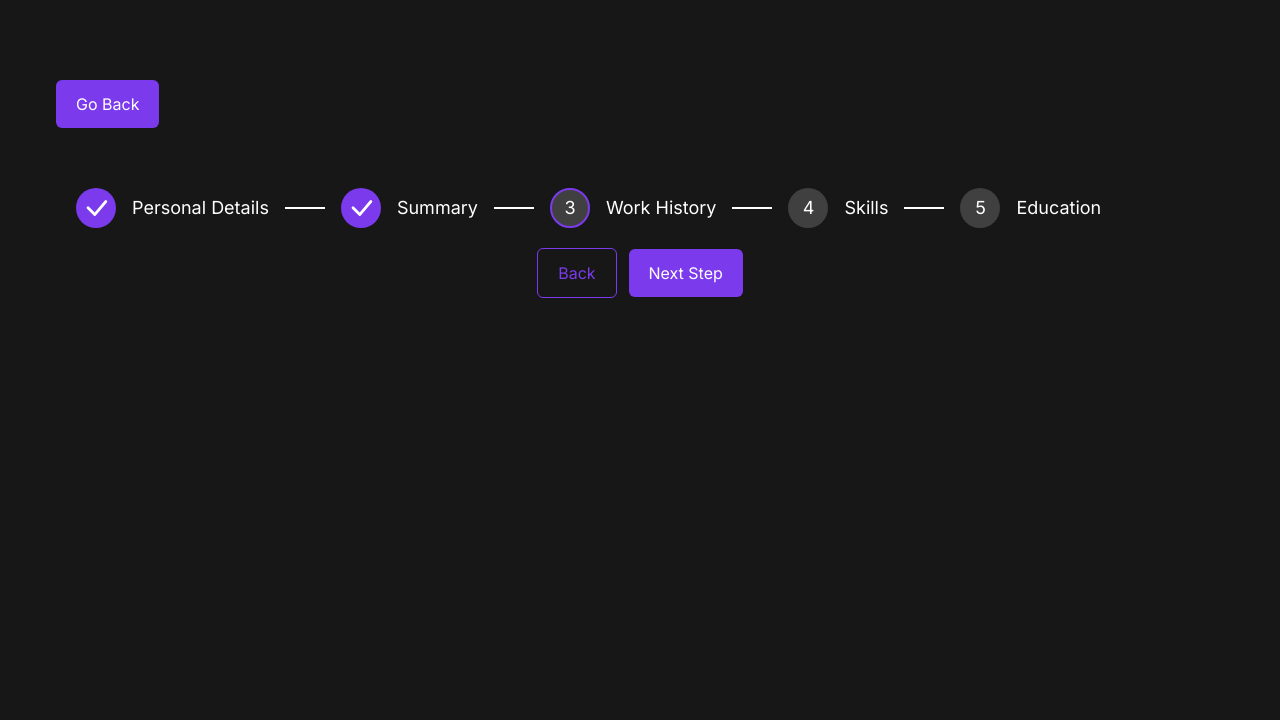
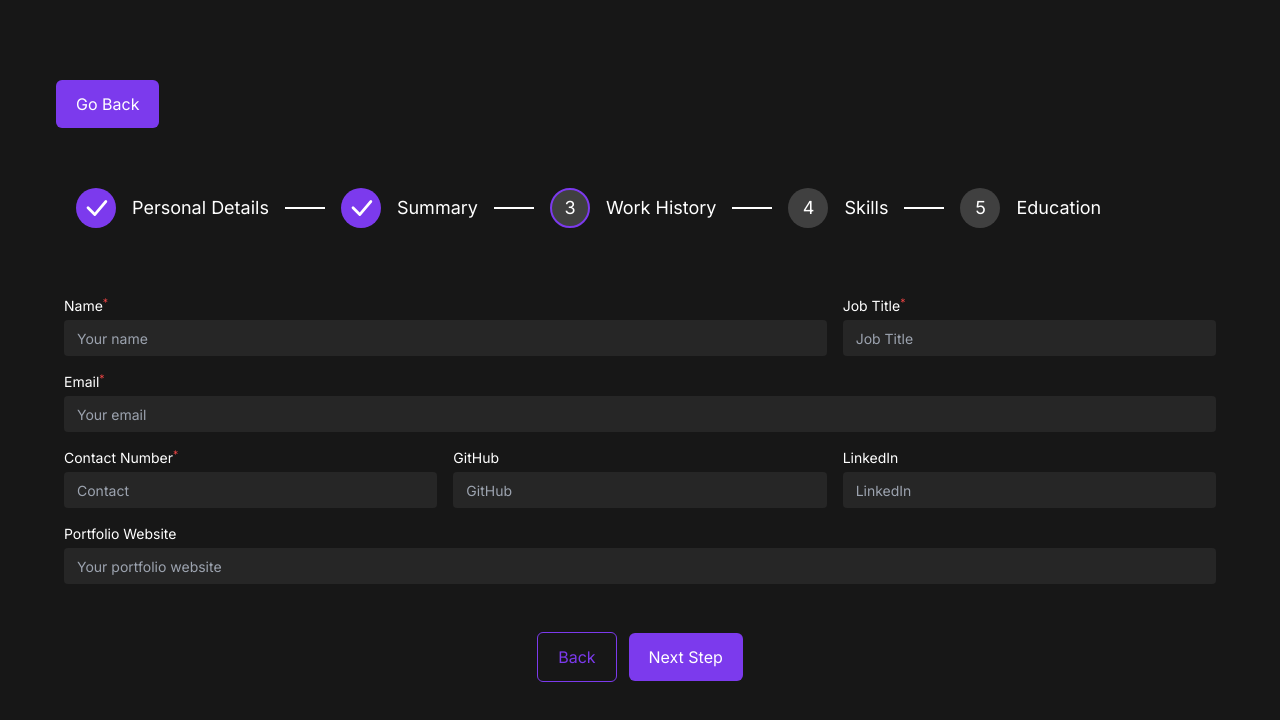
Before and after one commit to MRowan121/resume-builder, a Next.js app: page /resume-form/work in a window 1280 px wide. Shown: the top 720 px of the page. Built offline with nearby package versions, Linux system fonts and the light colour scheme.

Commit message:
Add details form to other pages for testing

```diff
--- a/src/app/resume-form/education/page.tsx
+++ b/src/app/resume-form/education/page.tsx
@@ -1,3 +1,4 @@
+import DetailsForm from "@/components/DetailsForm";
 import Pagination from "@/components/Pagination";
 import Link from "next/link";
 
@@ -13,6 +14,9 @@ const education = () => {
 
       {/* Pagination */}
       <Pagination completed={4} />
+
+      {/* Inputs */}
+      <DetailsForm />
 
       {/* Buttons */}
       <div className="flex space-x-3 justify-center items-center">
--- a/src/app/resume-form/skills/page.tsx
+++ b/src/app/resume-form/skills/page.tsx
@@ -1,3 +1,4 @@
+import DetailsForm from "@/components/DetailsForm";
 import Pagination from "@/components/Pagination";
 import Link from "next/link";
 
@@ -13,6 +14,9 @@ const skills = () => {
 
       {/* Pagination */}
       <Pagination completed={3} />
+
+      {/* Inputs */}
+      <DetailsForm />
 
       {/* Buttons */}
       <div className="flex space-x-3 justify-center items-center">
--- a/src/app/resume-form/summary/page.tsx
+++ b/src/app/resume-form/summary/page.tsx
@@ -1,3 +1,4 @@
+import DetailsForm from "@/components/DetailsForm";
 import Pagination from "@/components/Pagination";
 import Link from "next/link";
 
@@ -13,6 +14,9 @@ const summary = () => {
 
       {/* Pagination */}
       <Pagination completed={1} />
+
+      {/* Inputs */}
+      <DetailsForm />
 
       {/* Buttons */}
       <div className="flex space-x-3 justify-center items-center">
--- a/src/app/resume-form/work/page.tsx
+++ b/src/app/resume-form/work/page.tsx
@@ -1,3 +1,4 @@
+import DetailsForm from "@/components/DetailsForm";
 import Pagination from "@/components/Pagination";
 import Link from "next/link";
 
@@ -13,6 +14,9 @@ const work = () => {
 
       {/* Pagination */}
       <Pagination completed={2} />
+
+      {/* Inputs */}
+      <DetailsForm />
 
       {/* Buttons */}
       <div className="flex space-x-3 justify-center items-center">
```
